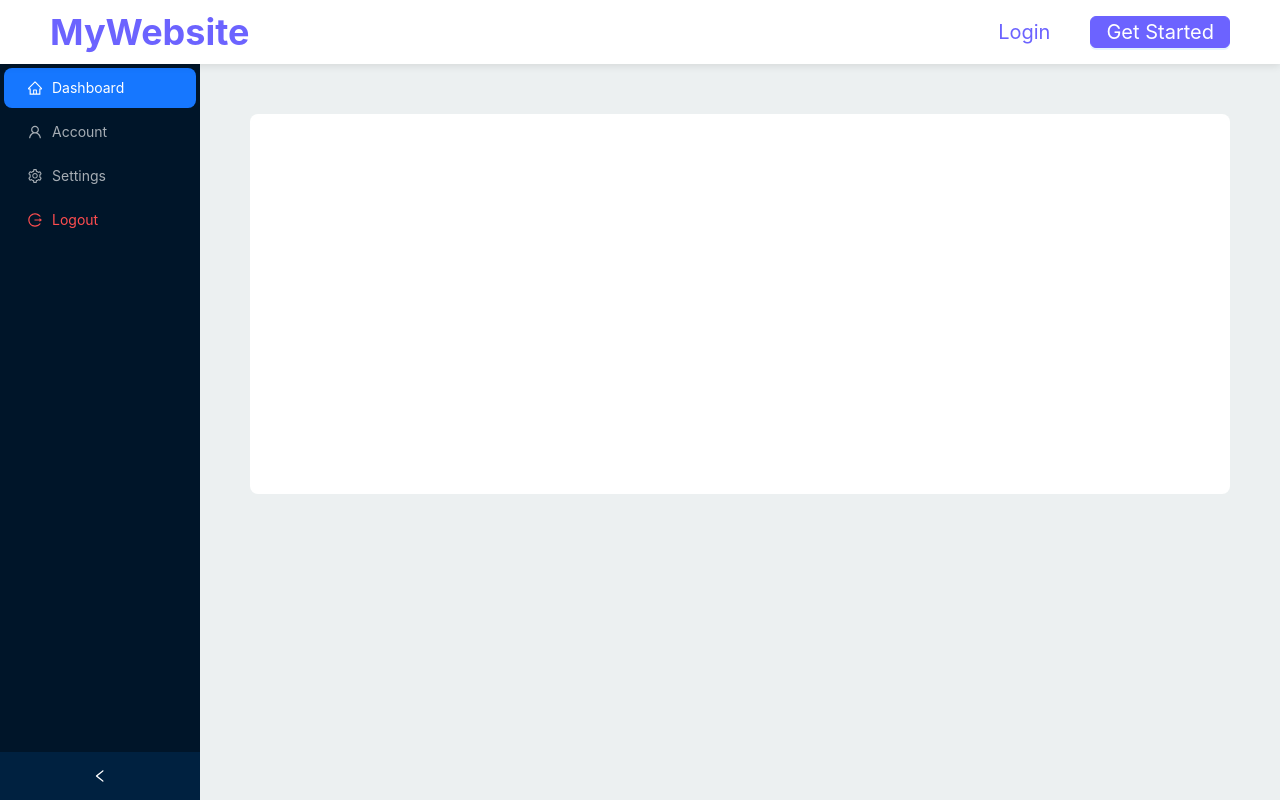
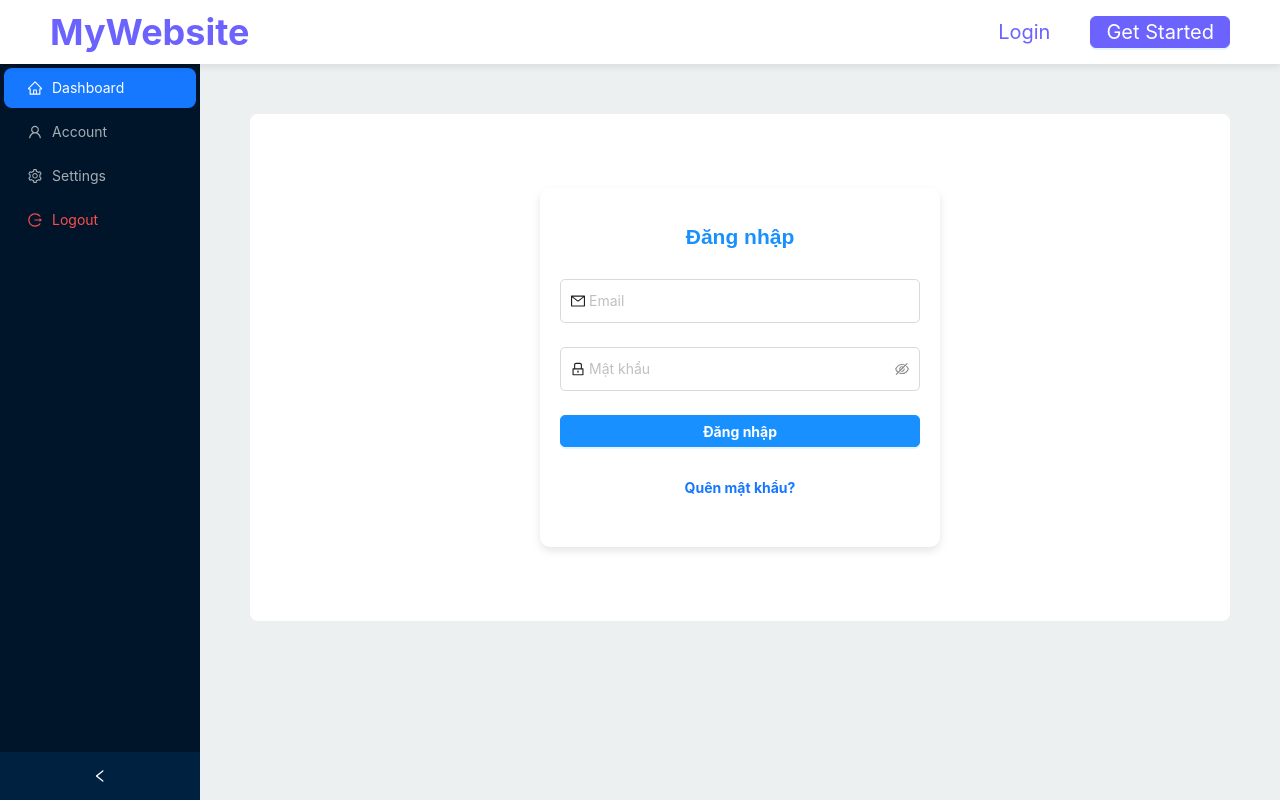
Before and after one commit to VuMinhQuang-34/G6_SWP391, a React (Create React App) app in the folder fe/: page /login in a window 1280 px wide. Built offline with nearby package versions, Linux system fonts and the light colour scheme.

Commit message:
[Quang] fe - login page

```diff
--- a/fe/src/App.js
+++ b/fe/src/App.js
@@ -5,6 +5,7 @@ import { BrowserRouter as Router, Route, Routes } from 'react-router-dom';
 import DefaultLayout from './layouts/DefaultLayout';
 import UserDetail from "./pages/users/UserDetail";
 import UserList from "./pages/users/UserList";
+import LoginPage from './pages/login/LoginPage';
 
 const Home = () => <h2>Home Page</h2>;
 const About = () => <h2>About Page</h2>;
@@ -20,7 +21,7 @@ const App = () => {
           <Route path="/about" element={<About />} />
           <Route path="/services" element={<Services />} />
           <Route path="/contact" element={<Contact />} />
-
+          <Route path="/login" element={<LoginPage />} />
           <Route path="/users/:id" element={<UserDetail />} />
           <Route path="/admin/users" element={<UserList />} />
           {/* <Route path="/users/:id/edit" element={<UserEdit />} /> */}
--- /dev/null
+++ b/fe/src/pages/login/LoginPage.js
@@ -0,0 +1,155 @@
+import React, { useState } from 'react';
+import { Form, Input, Button, Modal, message, Tooltip } from 'antd';
+import { MailOutlined, LockOutlined } from '@ant-design/icons';
+
+const LoginPage = () => {
+    const [isModalVisible, setIsModalVisible] = useState(false);
+    const [form] = Form.useForm();
+
+    const handleLogin = (values) => {
+        // Xử lý đăng nhập (có thể thay bằng API thực tế)
+        console.log('Login values:', values);
+        message.success('Đăng nhập thành công');
+    };
+
+    const handleForgotPassword = () => {
+        // Xử lý quên mật khẩu (có thể thay bằng API thực tế)
+        console.log('Quên mật khẩu');
+        message.success('Mật khẩu đã được gửi lại qua email');
+        setIsModalVisible(false);
+    };
+
+    const showForgotPasswordModal = () => {
+        setIsModalVisible(true);
+    };
+
+    const handleCancel = () => {
+        setIsModalVisible(false);
+    };
+
+    return (
+        <div style={{
+            maxWidth: 400,
+            margin: '50px auto',
+            padding: '20px',
+            borderRadius: '10px',
+            boxShadow: '0 4px 8px rgba(0, 0, 0, 0.1)',
+            backgroundColor: '#fff',
+        }}>
+            <h2 style={{
+                textAlign: 'center',
+                color: '#1890ff',
+                marginBottom: '30px',
+                fontFamily: 'Arial, sans-serif',
+            }}>
+                Đăng nhập
+            </h2>
+            <Form form={form} onFinish={handleLogin}>
+                <Form.Item
+                    name="email"
+                    rules={[
+                        { required: true, message: 'Vui lòng nhập email!' },
+                        { type: 'email', message: 'Email không hợp lệ!' }
+                    ]}
+                >
+                    <Input
+                        prefix={<MailOutlined />}
+                        placeholder="Email"
+                        style={{ borderRadius: '5px', padding: '10px' }}
+                    />
+                </Form.Item>
+                <Form.Item
+                    name="password"
+                    rules={[
+                        { required: true, message: 'Vui lòng nhập mật khẩu!' },
+                        { min: 6, message: 'Mật khẩu phải có ít nhất 6 ký tự!' }
+                    ]}
+                >
+                    <Input.Password
+                        prefix={<LockOutlined />}
+                        placeholder="Mật khẩu"
+                        style={{ borderRadius: '5px', padding: '10px' }}
+                    />
+                </Form.Item>
+                <Form.Item>
+                    <Button
+                        type="primary"
+                        block
+                        htmlType="submit"
+                        style={{
+                            borderRadius: '5px',
+                            backgroundColor: '#1890ff',
+                            borderColor: '#1890ff',
+                            fontWeight: 'bold',
+                            padding: '12px',
+                            transition: 'all 0.3s ease',
+                        }}
+                        onMouseEnter={(e) => e.target.style.backgroundColor = '#40a9ff'}
+                        onMouseLeave={(e) => e.target.style.backgroundColor = '#1890ff'}
+                    >
+                        Đăng nhập
+                    </Button>
+                </Form.Item>
+                <Form.Item>
+                    <Tooltip title="Nhấp để lấy lại mật khẩu của bạn">
+                        <Button
+                            type="link"
+                            onClick={showForgotPasswordModal}
+                            block
+                            style={{ fontWeight: 'bold' }}
+                        >
+                            Quên mật khẩu?
+                        </Button>
+                    </Tooltip>
+                </Form.Item>
+            </Form>
+
+            <Modal
+                title="Quên mật khẩu"
+                visible={isModalVisible}
+                onCancel={handleCancel}
+                footer={null}
+                centered
+                destroyOnClose
+                style={{
+                    borderRadius: '10px',
+                }}
+            >
+                <Form onFinish={handleForgotPassword}>
+                    <Form.Item
+                        name="email"
+                        rules={[
+                            { required: true, message: 'Vui lòng nhập email!' },
+                            { type: 'email', message: 'Email không hợp lệ!' }
+                        ]}
+                    >
+                        <Input
+                            prefix={<MailOutlined />}
+                            placeholder="Nhập email của bạn"
+                            style={{ borderRadius: '5px', padding: '10px' }}
+                        />
+                    </Form.Item>
+                    <Form.Item>
+                        <Button
+                            type="primary"
+                            block
+                            htmlType="submit"
+                            style={{
+                                borderRadius: '5px',
+                                backgroundColor: '#1890ff',
+                                borderColor: '#1890ff',
+                                fontWeight: 'bold',
+                                padding: '12px',
+                                transition: 'all 0.3s ease',
+                            }}
+                        >
+                            Gửi mật khẩu
+                        </Button>
+                    </Form.Item>
+                </Form>
+            </Modal>
+        </div>
+    );
+};
+
+export default LoginPage;
```
Also changed, not shown: 1 other file (tests, documents, lock files or other folders).
